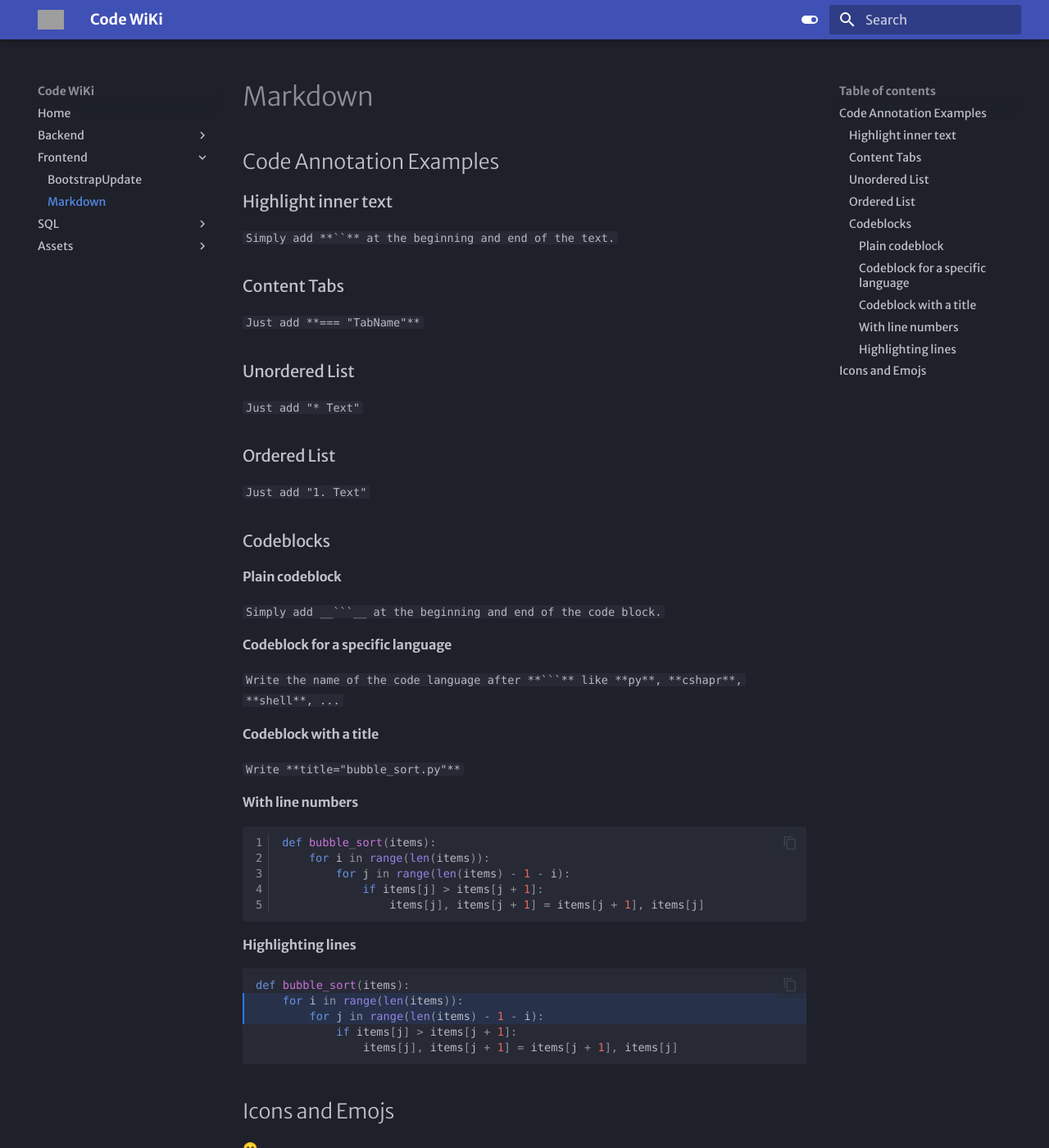
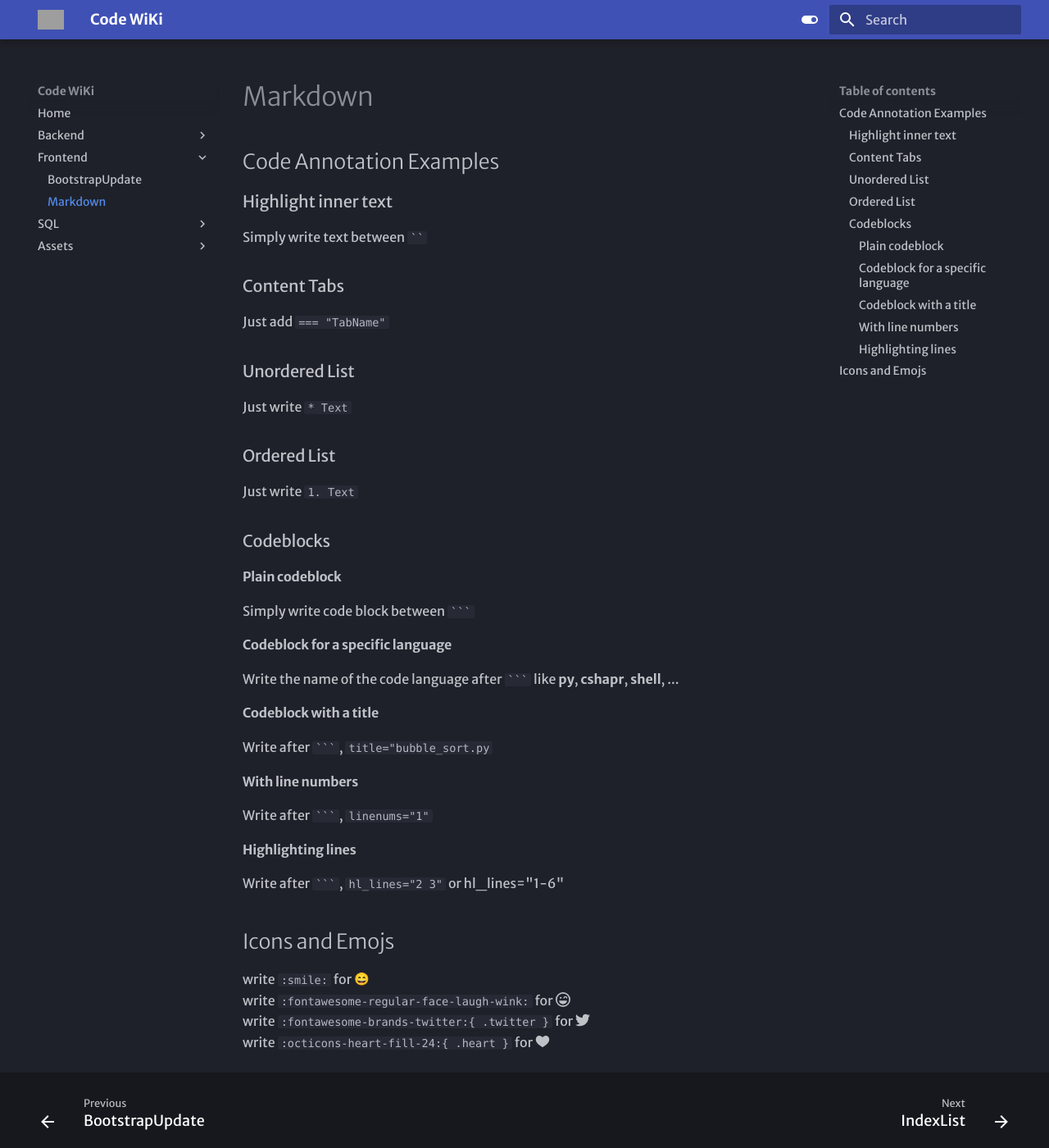
Before and after one commit to mkouhpayeh/code-wiki, an MkDocs documentation site: the page built from docs/Frontend/markdown.md, in a window 1280 px wide and 1400 px high. Shown: the whole window at 82% size. Built offline with MkDocs 1.6.1 and Material for MkDocs 9.7.7, drawn with Linux system fonts in a browser that asks for light colours; emoji names are drawn with the system emoji font; some web fonts are replaced; grey boxes are pictures that could not be loaded.

Commit message:
Update markdown.md

````diff
--- a/docs/Frontend/markdown.md
+++ b/docs/Frontend/markdown.md
@@ -8,68 +8,42 @@ tags:
 ## Code Annotation Examples
 
 ### Highlight inner text
-`
-Simply add **``** at the beginning and end of the text.
-`
+Simply write text between ` `` `
+
 
 ### Content Tabs
-`
-Just add **=== "TabName"**
-`
+Just add ` === "TabName" `
+
 
 ### Unordered List
-`
-Just add "* Text"
-`
+Just write ` * Text `
+
 
 ### Ordered List
-`
-Just add "1. Text"
-`
+Just write ` 1. Text `
 
 ### Codeblocks
 
 #### Plain codeblock
-`
-Simply add __```__ at the beginning and end of the code block.
-`
+Simply write code block between ` ``` `
 
 #### Codeblock for a specific language
-`
-Write the name of the code language after **```** like **py**, **cshapr**, **shell**, ...
-`
+Write the name of the code language after ` ``` ` like **py**, **cshapr**, **shell**, ...
+
 
 #### Codeblock with a title
-`
-Write **title="bubble_sort.py"**
-`
+Write after ` ``` `, ` title="bubble_sort.py `
+
 
 #### With line numbers
+Write after ` ``` `, ` linenums="1" `
 
-``` py linenums="1"
-def bubble_sort(items):
-    for i in range(len(items)):
-        for j in range(len(items) - 1 - i):
-            if items[j] > items[j + 1]:
-                items[j], items[j + 1] = items[j + 1], items[j]
-```
 
 #### Highlighting lines
-
-``` py hl_lines="2 3"
-def bubble_sort(items):
-    for i in range(len(items)):
-        for j in range(len(items) - 1 - i):
-            if items[j] > items[j + 1]:
-                items[j], items[j + 1] = items[j + 1], items[j]
-```
+Write after ` ``` `, ` hl_lines="2 3" ` or hl_lines="1-6"
 
 ## Icons and Emojs
-
-:smile:
-
-:fontawesome-regular-face-laugh-wink:
-
-:fontawesome-brands-twitter:{ .twitter }
-
-:octicons-heart-fill-24:{ .heart }
+write ` :smile: ` for :smile:
+write ` :fontawesome-regular-face-laugh-wink: ` for :fontawesome-regular-face-laugh-wink:
+write ` :fontawesome-brands-twitter:{ .twitter } ` for :fontawesome-brands-twitter:{ .twitter }
+write ` :octicons-heart-fill-24:{ .heart } ` for :octicons-heart-fill-24:{ .heart }
````
